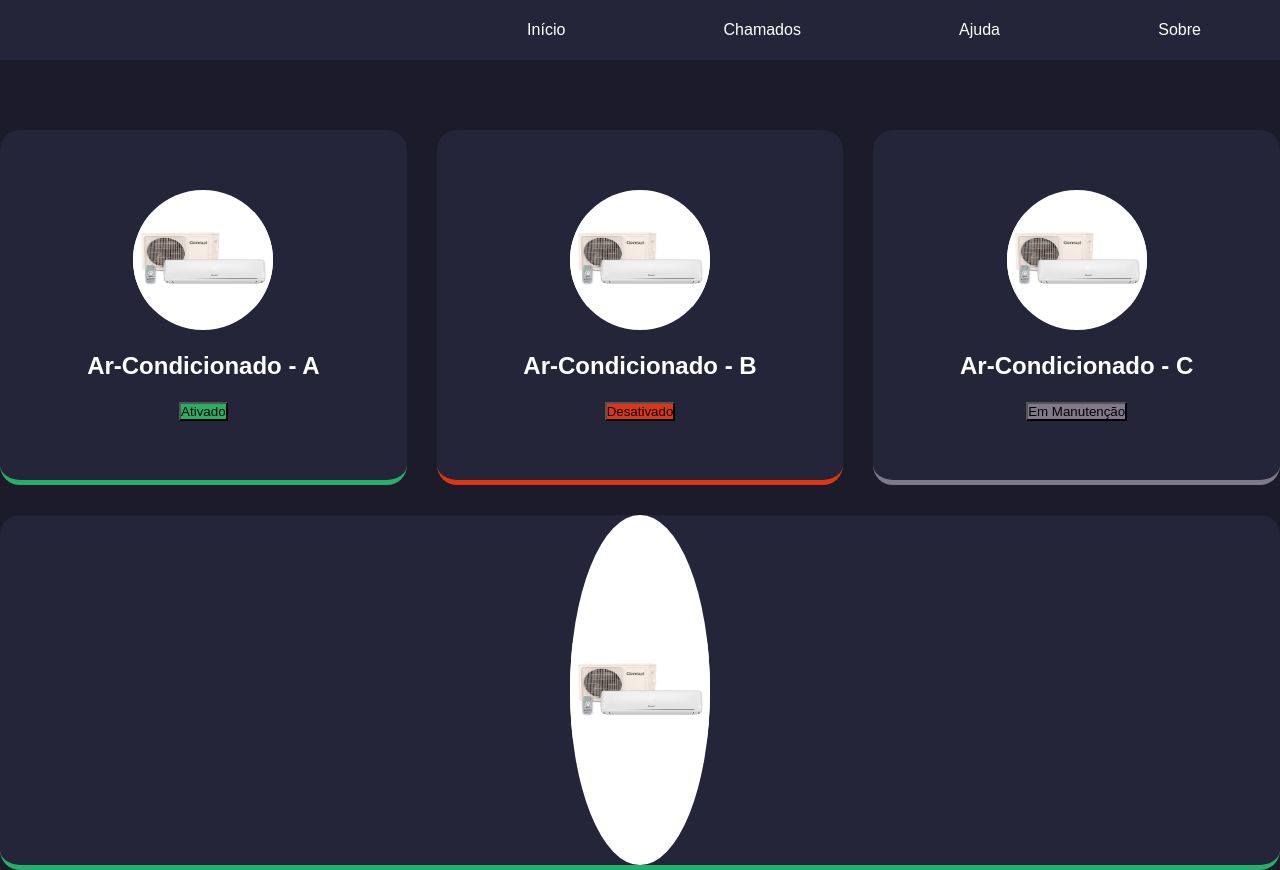
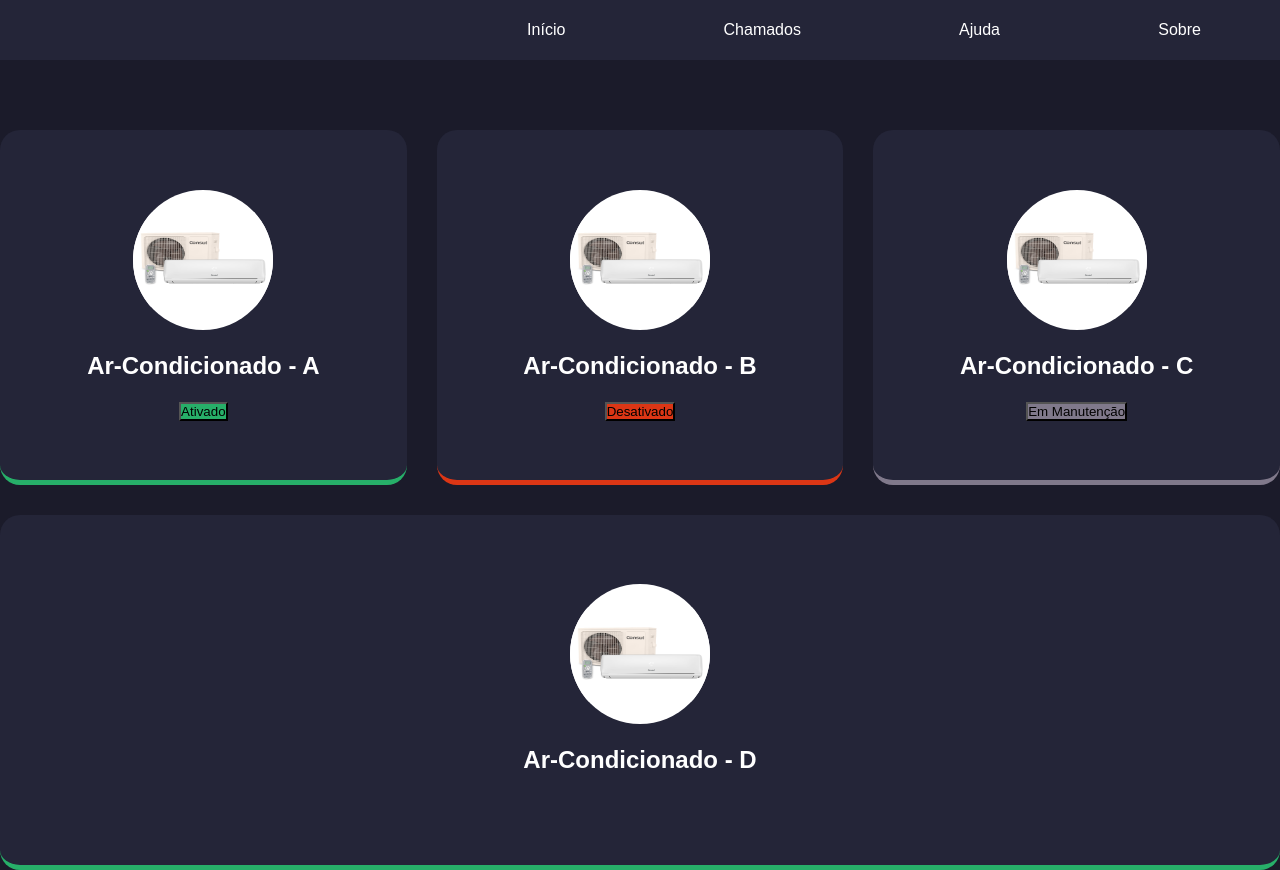
Before and after one commit to Ikru20/trabalho-3, a plain HTML site: page index.html in a window 1280 px wide. Drawn offline with Linux system fonts and the light colour scheme.

Commit message:
Update index.html

```diff
--- a/index.html
+++ b/index.html
@@ -65,6 +65,7 @@
         <div class="ar">
             <img alt="Ar-condicionado" src="consul.jpg" />
         </div>
+            <h2>Ar-Condicionado - D</h2>
 
     </main>
 
```
